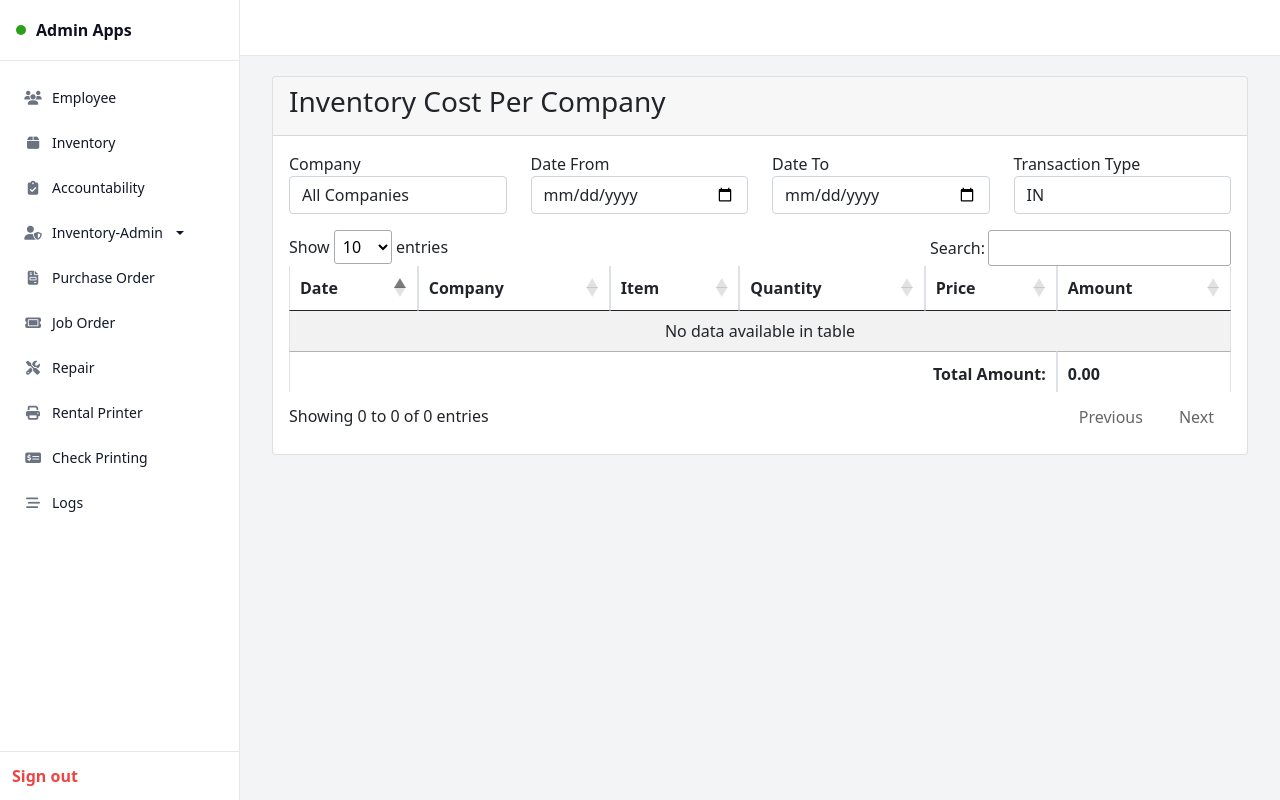
After one commit to joeygracesabusido/admin-apps-dgc, a FastAPI app: template apps/templates/inventory_supply/management_transactions.html in a window 1280 px wide. The commit adds this page. Run offline with FastAPI, Linux system fonts and the light colour scheme; the template is opened without the code that fills it, so the values that code supplies are empty; some libraries are stand-ins or nearby versions.

Commit message:
09.10.2025 3:38 PM

```diff
--- a/apps/routes/inventory_management.py
+++ b/apps/routes/inventory_management.py
@@ -8,3 +8,7 @@ templates = Jinja2Templates(directory="apps/templates")
 @router.get("/inventory-management/", response_class=HTMLResponse)
 async def inventory_management(request: Request):
     return templates.TemplateResponse("inventory_supply/inventory_management.html", {"request": request})
+
+@router.get("/management-transactions/", response_class=HTMLResponse)
+async def management_transactions(request: Request):
+    return templates.TemplateResponse("inventory_supply/management_transactions.html", {"request": request})
--- /dev/null
+++ b/apps/static/inventory_supply/management_transactions.js
@@ -0,0 +1,73 @@
+$(document).ready(function() {
+    const table = $('#management_transactions_table').DataTable({
+        columns: [
+            { data: 'transactionDate' },
+            { data: 'company' },
+            { data: 'itemName' },
+            { data: 'quantity' },
+            { data: 'price' },
+            {
+                data: 'amount',
+                render: function(data, type, row) {
+                    return (row.quantity * row.price).toFixed(2);
+                }
+            }
+        ],
+        footerCallback: function (row, data, start, end, display) {
+            let totalAmount = 0;
+            for (let i = 0; i < data.length; i++) {
+                totalAmount += data[i].quantity * data[i].price;
+            }
+
+            $('#total_amount').text(totalAmount.toFixed(2));
+        }
+    });
+
+    function fetchData() {
+        const company = $('#company_filter').val();
+        const dateFrom = $('#date_from').val();
+        const dateTo = $('#date_to').val();
+        const transactionType = $('#transaction_type_filter').val();
+
+        const query = `
+            query GetManagementTransactions($company: String, $dateFrom: String, $dateTo: String, $transactionType: String) {
+                getManagementTransactions(company: $company, dateFrom: $dateFrom, dateTo: $dateTo, transactionType: $transactionType) {
+                    transactionDate
+                    company
+                    itemName
+                    quantity
+                    price
+                }
+            }
+        `;
+
+        fetch('/mygraphql', {
+            method: 'POST',
+            headers: {
+                'Content-Type': 'application/json',
+                'Accept': 'application/json',
+            },
+            body: JSON.stringify({
+                query,
+                variables: { company, dateFrom, dateTo, transactionType }
+            })
+        })
+        .then(response => response.json())
+        .then(result => {
+            if (result.errors) {
+                console.error('GraphQL Error:', result.errors);
+                alert('Error fetching data: ' + result.errors.map(e => e.message).join('\n'));
+            } else {
+                table.clear().rows.add(result.data.getManagementTransactions).draw();
+            }
+        })
+        .catch(error => {
+            console.error('Network or other error:', error);
+            alert('An error occurred while fetching data.');
+        });
+    }
+
+    $('#company_filter, #date_from, #date_to, #transaction_type_filter').on('change', fetchData);
+
+    fetchData(); // Initial fetch
+});
--- a/apps/templates/dashboard.html
+++ b/apps/templates/dashboard.html
@@ -23,6 +23,7 @@
     .qb-nav a .fa { width: 18px; text-align: center; color: var(--qb-muted); }
     .qb-nav a:hover { background: #f0fdf4; color: #065f46; }
     .qb-nav a.active { background: #ecfdf5; color: #065f46; border-left: 4px solid var(--qb-green); }
+    .qb-nav .dropdown-menu { background: #fff; border: 1px solid var(--qb-border); }
     .qb-footer { padding: 12px; border-top: 1px solid var(--qb-border); }
     .qb-footer a { display: block; text-decoration: none; color: #ef4444; font-weight: 600; }
     .qb-main { flex: 1; display: flex; flex-direction: column; }
@@ -38,9 +39,18 @@
         <a href="/employee-list/"><i class="fa fa-users"></i> Employee</a>
         <a href="/inventory-list/"><i class="fa fa-box"></i> Inventory</a>
         <a href="/api-accountability/"><i class="fa fa-clipboard-check"></i> Accountability</a>
-        <a href="/supplier/"><i class="fa fa-truck"></i> Supplier</a>
-        <a href="/inventory-supply/"><i class="fa fa-cubes"></i> Inventory Supply</a>
-        <a href="/inventory-management/"><i class="fa fa-warehouse"></i> Inventory Management</a>
+        <div class="dropdown">
+          <a class="dropdown-toggle" href="#" role="button" id="dropdownMenuLink" data-bs-toggle="dropdown" aria-expanded="false">
+            <i class="fa fa-user-shield"></i> Inventory-Admin
+          </a>
+
+          <ul class="dropdown-menu" aria-labelledby="dropdownMenuLink">
+            <li><a class="dropdown-item" href="/supplier/">Supplier</a></li>
+            <li><a class="dropdown-item" href="/inventory-supply/">Inventory Supply</a></li>
+            <li><a class="dropdown-item" href="/inventory-management/">Inventory Management</a></li>
+            <li><a class="dropdown-item" href="/management-transactions/">Inventory Costing</a></li>
+          </ul>
+        </div>
         <a href="/api-purchase-order-temp/"><i class="fa fa-file-invoice"></i> Purchase Order</a>
         <a href="/ticketing/"><i class="fa fa-ticket"></i> Job Order</a>
         <a href="/api-repair/"><i class="fa fa-tools"></i> Repair</a>
--- a/apps/templates/inventory_supply/inventory_management.html
+++ b/apps/templates/inventory_supply/inventory_management.html
@@ -242,10 +242,10 @@
             <thead class="gradient-bg text-white">
               <tr>
                 <th class="px-6 py-4 text-left text-sm font-semibold">
-                  <i class="fas fa-barcode mr-2"></i>Date
+                  <i class="fas fa-calendar-alt mr-2"></i>Date
                 </th>
                 <th class="px-6 py-4 text-left text-sm font-semibold">
-                  <i class="fas fa-tag mr-2"></i>Company
+                  <i class="fas fa-building mr-2"></i>Company
                 </th>
                 <th class="px-6 py-4 text-left text-sm font-semibold">
                   <i class="fas fa-barcode mr-2"></i>Item Code
@@ -280,7 +280,7 @@
 </div>
 
 
-<script src="/static/inventory_supply/inventory_management.js"></script>
+<script src="/static/inventory_supply/inventory_management.js?v=1.1"></script>
 
 <script>
     document.getElementById('manageTransactionBtn').addEventListener('click', () => {
--- /dev/null
+++ b/apps/templates/inventory_supply/management_transactions.html
@@ -0,0 +1,82 @@
+{% extends 'dashboard.html' %}
+
+{% block content %}
+<link href="https://cdn.datatables.net/v/dt/jszip-3.10.1/dt-2.1.4/b-3.1.1/b-html5-3.1.1/datatables.min.css" rel="stylesheet">
+<script src="https://cdn.datatables.net/v/dt/jszip-3.10.1/dt-2.1.4/b-3.1.1/b-html5-3.1.1/datatables.min.js"></script>
+<div class="container-fluid">
+    <div class="row">
+        <div class="col-md-12">
+            <div class="card">
+                <div class="card-header">
+                    <h3 class="card-title">Inventory Cost Per Company</h3>
+                </div>
+                <div class="card-body">
+                    <div class="row">
+                        <div class="col-md-3">
+                            <div class="form-group">
+                                <label for="company_filter">Company</label>
+                                <select id="company_filter" class="form-control">
+                                    <option value="">All Companies</option>
+                                    <option value="DRDC">DRDC</option>
+                                    <option value="HFC">HFC</option>
+                                    <option value="AFCMI">AFCMI</option>
+                                    <option value="LCSDC">LCSDC</option>
+                                    <option value="DCLSI">DCLSI</option>
+                                    <option value="NTH">NTH</option>
+                                </select>
+                            </div>
+                        </div>
+                        <div class="col-md-3">
+                            <div class="form-group">
+                                <label for="date_from">Date From</label>
+                                <input type="date" id="date_from" class="form-control">
+                            </div>
+                        </div>
+                        <div class="col-md-3">
+                            <div class="form-group">
+                                <label for="date_to">Date To</label>
+                                <input type="date" id="date_to" class="form-control">
+                            </div>
+                        </div>
+                        <div class="col-md-3">
+                            <div class="form-group">
+                                <label for="transaction_type_filter">Transaction Type</label>
+                                <select id="transaction_type_filter" class="form-control">
+                                    <option value="in">IN</option>
+                                    <option value="out">OUT</option>
+                                </select>
+                            </div>
+                        </div>
+                    </div>
+                    <div class="row mt-3">
+                        <div class="col-md-12">
+                            <table id="management_transactions_table" class="table table-bordered table-striped">
+                                <thead>
+                                    <tr>
+                                        <th>Date</th>
+                                        <th>Company</th>
+                                        <th>Item</th>
+                                        <th>Quantity</th>
+                                        <th>Price</th>
+                                        <th>Amount</th>
+                                    </tr>
+                                </thead>
+                                <tbody>
+                                </tbody>
+                                <tfoot>
+                                    <tr>
+                                        <th colspan="5" style="text-align:right">Total Amount:</th>
+                                        <th id="total_amount"></th>
+                                    </tr>
+                                </tfoot>
+                            </table>
+                        </div>
+                    </div>
+                </div>
+            </div>
+        </div>
+    </div>
+</div>
+
+<script src="/static/inventory_supply/management_transactions.js"></script>
+{% endblock %}
--- a/apps/views/inventory_supplies_mutation.py
+++ b/apps/views/inventory_supplies_mutation.py
@@ -38,7 +38,8 @@ class InventoryUpdateInput:
     reorder_level: Optional[int] = None
     price_per_unit: Optional[float] = None
     supplier_id: Optional[str] = None
-
+    user: Optional[str] = None
+    updated: Optional[datetime] = None
 
 
 
@@ -107,6 +108,7 @@ class Mutation:
             if updated_data.supplier_id is not None:
                 update_fields['supplier_id'] = updated_data.supplier_id
 
+
             # Always update these fields
             update_fields['updated'] = datetime.utcnow()
             update_fields['user'] = username
```
Also changed, not shown: apps/static/inventory_supply/inventory_management.js (+9 -1 lines), apps/views/inventory_management_graphql.py (+43 -1 lines).
